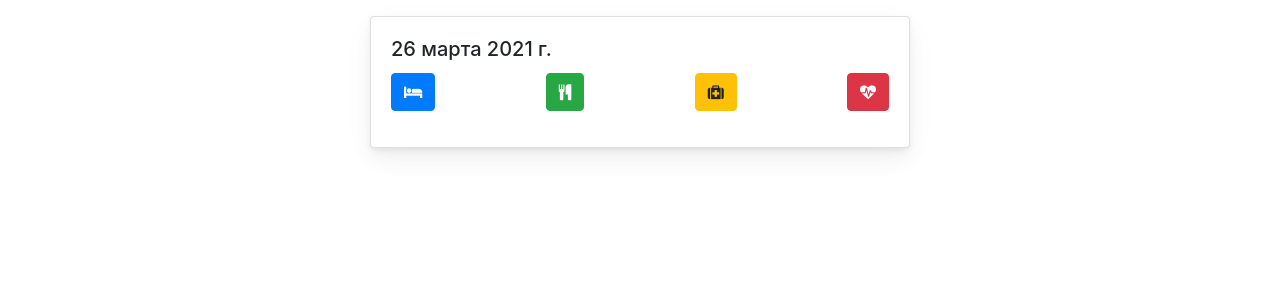
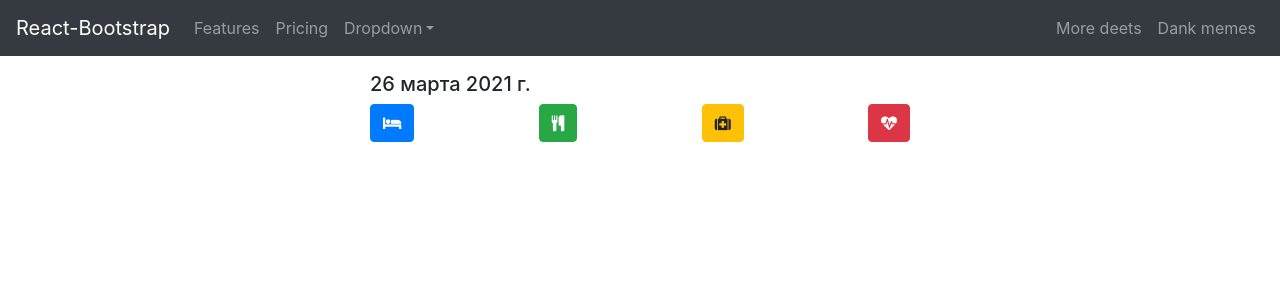
Before and after one commit to a1phaZ/EpilepticDiary, a React (Create React App) app in the folder app/: page / in a window 1280 px wide. Shown: the top 300 px of the page. Built offline with nearby package versions, Linux system fonts and the light colour scheme.

Commit message:
[design] redesign card

```diff
--- a/app/src/App.js
+++ b/app/src/App.js
@@ -1,5 +1,5 @@
 import React, {Component} from "react";
-import {Container} from "react-bootstrap";
+import {Container, Nav, Navbar, NavDropdown} from "react-bootstrap";
 import List from "./components/timeline/List.component";
 import './App.css';
 import ButtonsPanel from "./components/buttonsPanel/ButtonsPanel.component";
@@ -19,7 +19,11 @@ class App extends Component {
 		super(props);
 		this.state = {
 			db: null,
-			_currentDate: new Intl.DateTimeFormat('ru-RU', {day: 'numeric', month: 'long', year: 'numeric'}).format(new Date(this.props.currentDate)),
+			_currentDate: new Intl.DateTimeFormat('ru-RU', {
+				day: 'numeric',
+				month: 'long',
+				year: 'numeric'
+			}).format(new Date(this.props.currentDate)),
 			sleepId: -1,
 		}
 		this.handlerShowModal = this.handlerShowModal.bind(this);
@@ -99,20 +103,48 @@ class App extends Component {
 	render() {
 		const {modalType, modals, buttons, modalShow, hideModal, items} = this.props;
 		return (
-			<Container>
-				<div className="row d-flex justify-content-center mt-3 mb-auto">
-					<div className="col-md-6">
-						<div className="main-card mb-3 card">
-							<div className="card-body">
-								<h5 className="card-title">{this.state._currentDate}</h5>
-								<ButtonsPanel sleepId={this.state.sleepId} db={this.state.db} buttons={buttons} setSleepId={this.setSleepId}/>
-								<List db={this.state.db} data={items} sleepId={this.state.sleepId} setSleepId={this.setSleepId} />
-								<ModalPageComponent db={this.state.db} showModal={modalShow} handleClose={hideModal} modal={this.handleModalFilter(modalType, modals)}/>
-							</div>
+			<>
+				<Navbar collapseOnSelect expand="lg" bg="dark" variant="dark">
+					<Navbar.Brand href="#home">React-Bootstrap</Navbar.Brand>
+					<Navbar.Toggle aria-controls="responsive-navbar-nav"/>
+					<Navbar.Collapse id="responsive-navbar-nav">
+						<Nav className="mr-auto">
+							<Nav.Link href="#features">Features</Nav.Link>
+							<Nav.Link href="#pricing">Pricing</Nav.Link>
+							<NavDropdown title="Dropdown" id="collasible-nav-dropdown">
+								<NavDropdown.Item href="#action/3.1">Action</NavDropdown.Item>
+								<NavDropdown.Item href="#action/3.2">Another action</NavDropdown.Item>
+								<NavDropdown.Item href="#action/3.3">Something</NavDropdown.Item>
+								<NavDropdown.Divider/>
+								<NavDropdown.Item href="#action/3.4">Separated link</NavDropdown.Item>
+							</NavDropdown>
+						</Nav>
+						<Nav>
+							<Nav.Link href="#deets">More deets</Nav.Link>
+							<Nav.Link eventKey={2} href="#memes">
+								Dank memes
+							</Nav.Link>
+						</Nav>
+					</Navbar.Collapse>
+				</Navbar>
+				<Container>
+
+					<div className="row d-flex justify-content-center mt-3 mb-auto">
+						<div className="col-md-6">
+							{/*<div className="main-card mb-3 card">*/}
+							{/*	<div className="card-body">*/}
+									<h5>{this.state._currentDate}</h5>
+									<ButtonsPanel sleepId={this.state.sleepId} db={this.state.db} buttons={buttons}
+																setSleepId={this.setSleepId}/>
+									<List db={this.state.db} data={items} sleepId={this.state.sleepId} setSleepId={this.setSleepId}/>
+									<ModalPageComponent db={this.state.db} showModal={modalShow} handleClose={hideModal}
+																			modal={this.handleModalFilter(modalType, modals)}/>
+							{/*	</div>*/}
+							{/*</div>*/}
 						</div>
 					</div>
-				</div>
-			</Container>
+				</Container>
+			</>
 		);
 	}
 }
```
